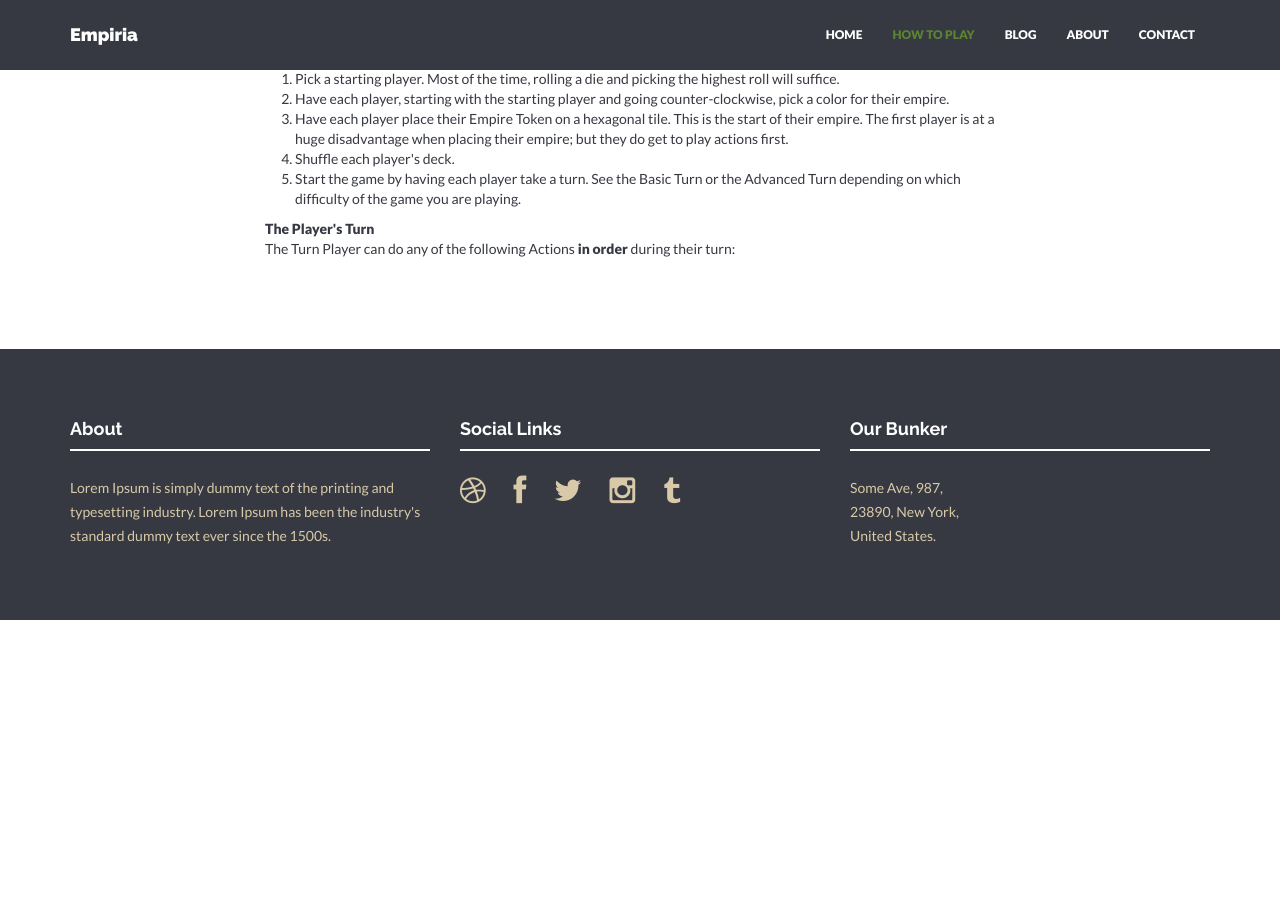
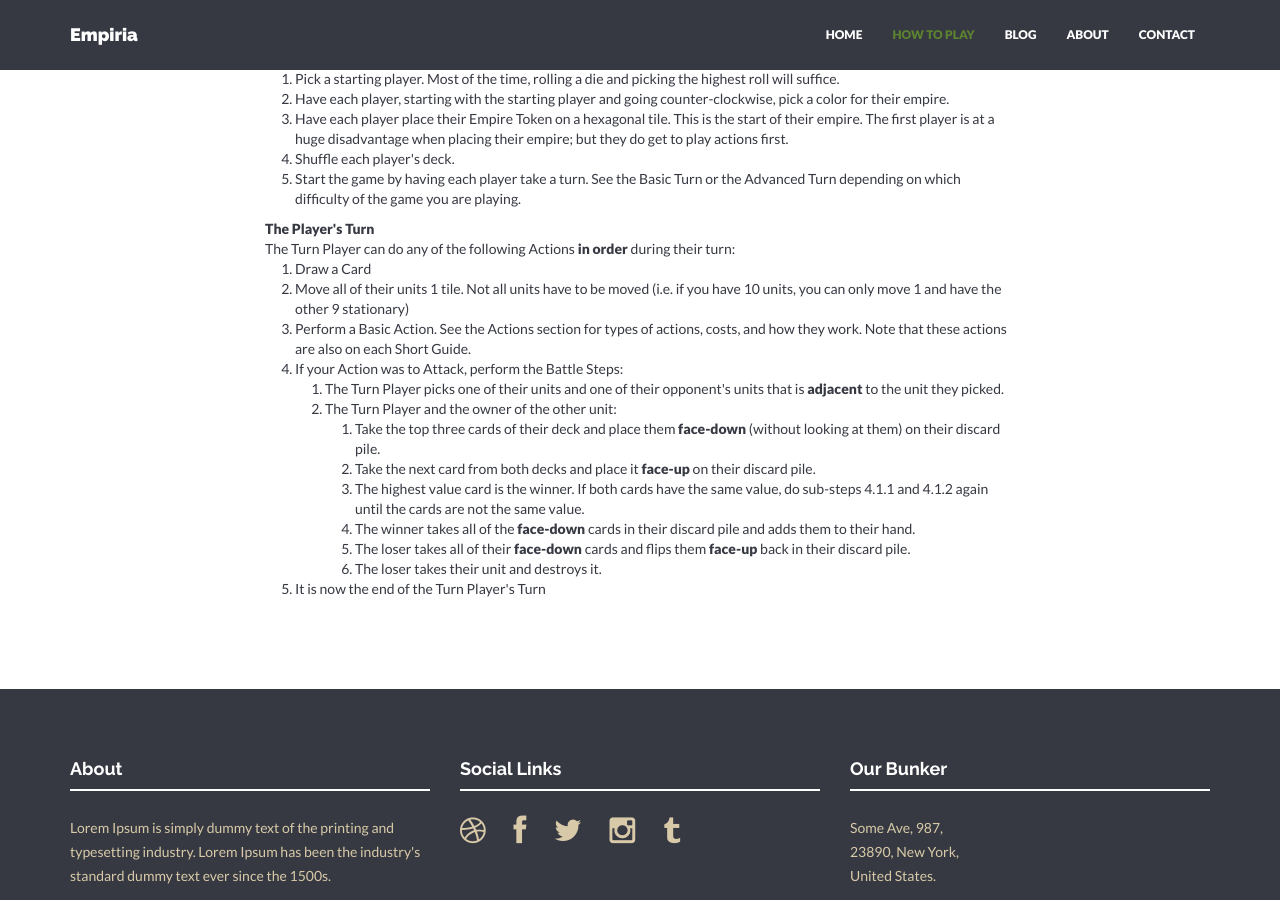
Before and after one commit to ChibiCritters/empiria-card-game, a Jekyll site: the page built from how-to-play.html, in a window 1280 px wide and 900 px high, scrolled down 817 px. Built offline with Jekyll 4.4.1, drawn with Linux system fonts in a browser that asks for light colours; nearby versions of some CDN libraries; before the commit the page ends 1437 px from its top, so only the background shows below that.

Commit message:
add basic turn rules

```diff
--- a/how-to-play.html
+++ b/how-to-play.html
@@ -55,7 +55,25 @@ permalink: /how-to-play/
       The Turn Player can do any of the following Actions <strong>in order</strong> during their turn:
 
       <ol>
-
+        <li>Draw a Card</li>
+        <li>Move all of their units 1 tile.  Not all units have to be moved (i.e. if you have 10 units, you can only move 1 and have the other 9 stationary)</li>
+        <li>Perform a Basic Action.  See the Actions section for types of actions, costs, and how they work.  Note that these actions are also on each Short Guide.</li>
+        <li>If your Action was to Attack, perform the Battle Steps:
+          <ol>
+            <li>The Turn Player picks one of their units and one of their opponent's units that is <strong>adjacent</strong> to the unit they picked.</li>
+            <li>The Turn Player and the owner of the other unit:
+              <ol>
+                <li>Take the top three cards of their deck and place them <strong>face-down</strong> (without looking at them) on their discard pile.</li>
+                <li>Take the next card from both decks and place it <strong>face-up</strong> on their discard pile.</li>
+                <li>The highest value card is the winner.  If both cards have the same value, do sub-steps 4.1.1 and 4.1.2 again until the cards are not the same value.</li>
+                <li>The winner takes all of the <strong>face-down</strong> cards in their discard pile and adds them to their hand.</li>
+                <li>The loser takes all of their <strong>face-down</strong> cards and flips them <strong>face-up</strong> back in their discard pile.</li>
+                <li>The loser takes their unit and destroys it.</li>
+              </ol>
+            </li>
+          </ol>
+        </li>
+        <li>It is now the end of the Turn Player's Turn
       </ol>
 
     </div><!--/col-lg-8 -->
```
